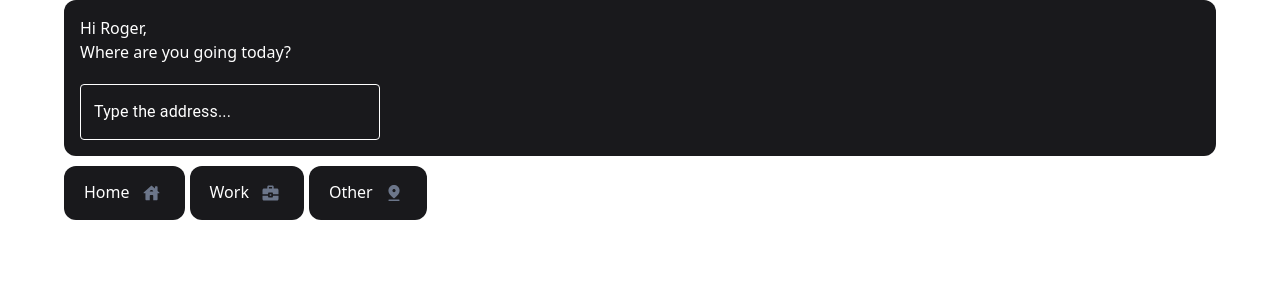
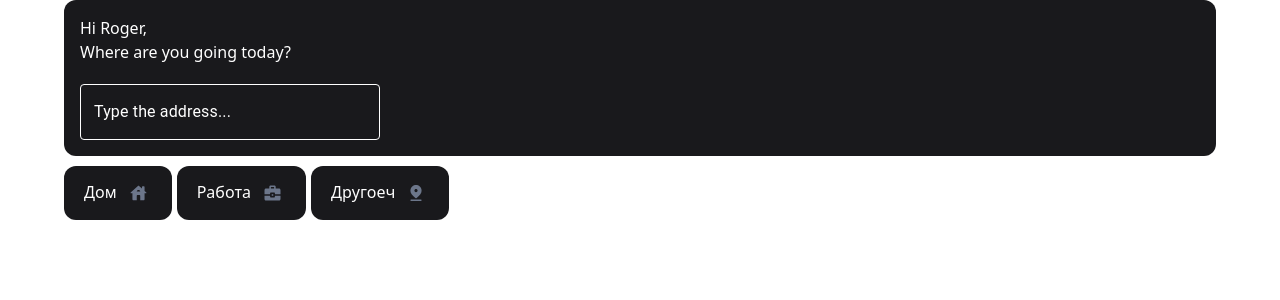
Before and after one commit to KanybekovMaksat/car-pooling-, a React (Vite) app: page /test in a window 1280 px wide. Shown: the top 300 px of the page. Built offline with nearby package versions, Linux system fonts and the light colour scheme.

Commit message:
feat: feature maps

```diff
--- /dev/null
+++ b/src/components/Maps/index.jsx
@@ -0,0 +1,32 @@
+import { YMaps, Map, Placemark } from "@pbe/react-yandex-maps";
+
+export const Maps = () => {
+  // Центр Бишкека
+  const mapCenter = [42.826369, 74.54868];
+
+  return (
+    <div className="relative">
+      <YMaps query={{ apikey: "1edf294d-664d-4286-af6a-ac306969cf67" }}>
+        <div style={{ width: "100%", height: "100vh" }}>
+          <Map
+            defaultState={{
+              center: mapCenter,
+              zoom: 12,
+            }}
+            width="100%"
+            height="100%"
+          >
+            {/* Отметка в центре Бишкека */}
+            <Placemark
+              geometry={mapCenter}
+              properties={{
+                hintContent: "Центр Бишкека",
+                balloonContent: "Площадь Ала-Тоо",
+              }}
+            />
+          </Map>
+        </div>
+      </YMaps>
+    </div>
+  );
+};
--- a/src/components/listNav/index.jsx
+++ b/src/components/listNav/index.jsx
@@ -5,23 +5,32 @@ import { Work } from "../../assets/icons/Work";
 const ListNav = () => {
   const list = [
     {
-      title: "Home",
+      title: "Дом",
       img: <Home />,
     },
     {
-      title: "Work",
+      title: "Работа",
       img: <Work />,
     },
     {
-      title: "Other",
+      title: "Другоеч ",
       img: <Other />,
     },
   ];
 
+  const handleClick = (index) => {
+    console.log(index);
+  };
+
   return (
     <div className="flex gap-[5px]">
       {list.map((btn, index) => (
-        <NavBtn key={index} text={btn.title} icon={btn.img} />
+        <NavBtn
+          key={index}
+          text={btn.title}
+          icon={btn.img}
+          onClick={() => handleClick(index)}
+        />
       ))}
     </div>
   );
@@ -30,10 +39,13 @@ const ListNav = () => {
 export default ListNav;
 
 export const NavBtn = (props) => {
-  const { text, icon } = props;
+  const { text, icon, onClick } = props;
 
   return (
-    <button className="flex gap-[8px] py-[14px] px-[20px] bg-[#19191C] rounded-[12px] text-white">
+    <button
+      onClick={onClick}
+      className="flex gap-[8px] py-[14px] px-[20px] bg-[#19191C] rounded-[12px] text-white"
+    >
       {text}
       {icon}
     </button>
--- a/src/main.jsx
+++ b/src/main.jsx
@@ -1,13 +1,10 @@
-import { StrictMode } from "react";
 import { createRoot } from "react-dom/client";
 import App from "./App.jsx";
 import { BrowserRouter } from "react-router-dom";
 import "./index.css";
 
 createRoot(document.getElementById("root")).render(
-  <StrictMode>
-    <BrowserRouter>
-      <App />
-    </BrowserRouter>
-  </StrictMode>
+  <BrowserRouter>
+    <App />
+  </BrowserRouter>
 );
--- a/src/pages/Home/index.jsx
+++ b/src/pages/Home/index.jsx
@@ -1,32 +1,15 @@
-import { YMaps, Map, Placemark } from "@pbe/react-yandex-maps";
+import ListNav from "../../components/listNav";
+import { Maps } from "../../components/Maps";
+import { SearchForm } from "../../components/searchForm";
 
 export const Home = () => {
-  // Центр Бишкека
-  const mapCenter = [42.874621, 74.612198];
-
   return (
     <>
-      <YMaps query={{ apikey: "1edf294d-664d-4286-af6a-ac306969cf67" }}>
-        <div style={{ width: "100%", height: "100vh" }}>
-          <Map
-            defaultState={{
-              center: mapCenter,
-              zoom: 12,
-            }}
-            width="100%"
-            height="100%"
-          >
-            {/* Отметка в центре Бишкека */}
-            <Placemark
-              geometry={mapCenter}
-              properties={{
-                hintContent: "Центр Бишкека",
-                balloonContent: "Площадь Ала-Тоо",
-              }}
-            />
-          </Map>
-        </div>
-      </YMaps>
+      <Maps />
+      <div className="absolute left-[4rem] bottom-[30px]">
+        <SearchForm />
+        <ListNav />
+      </div>
     </>
   );
 };
```
Also changed, not shown: src/store/index.js (deleted).
